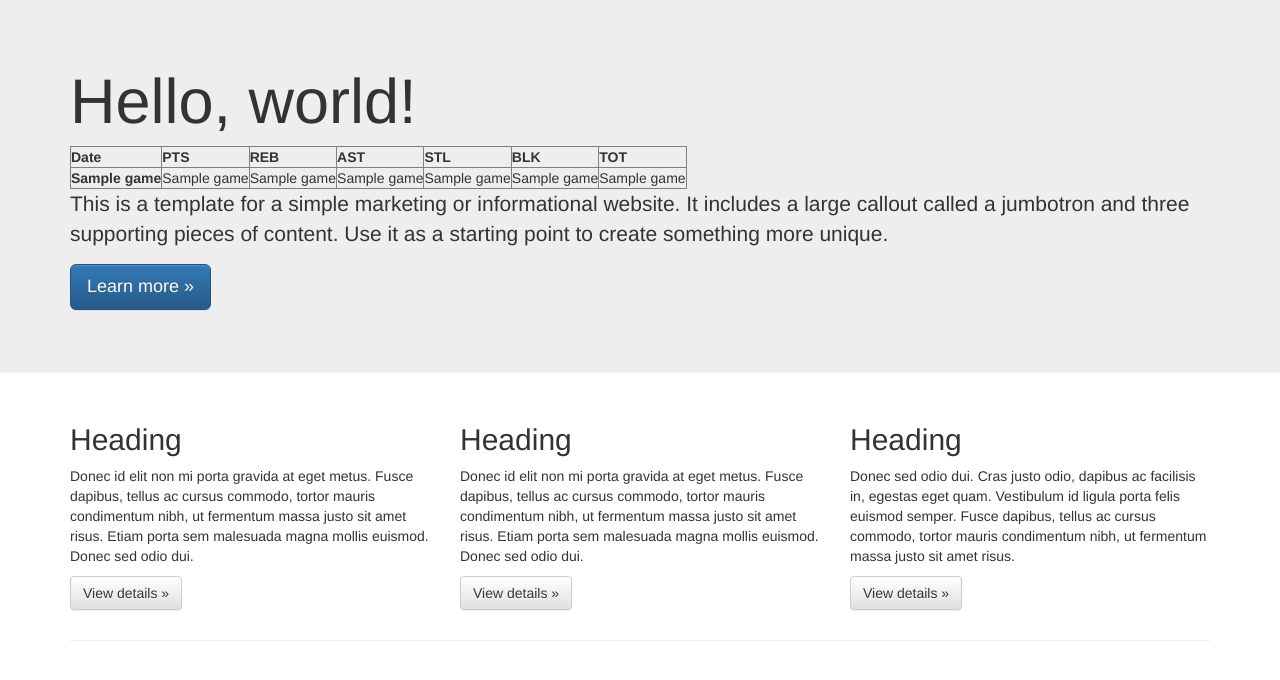
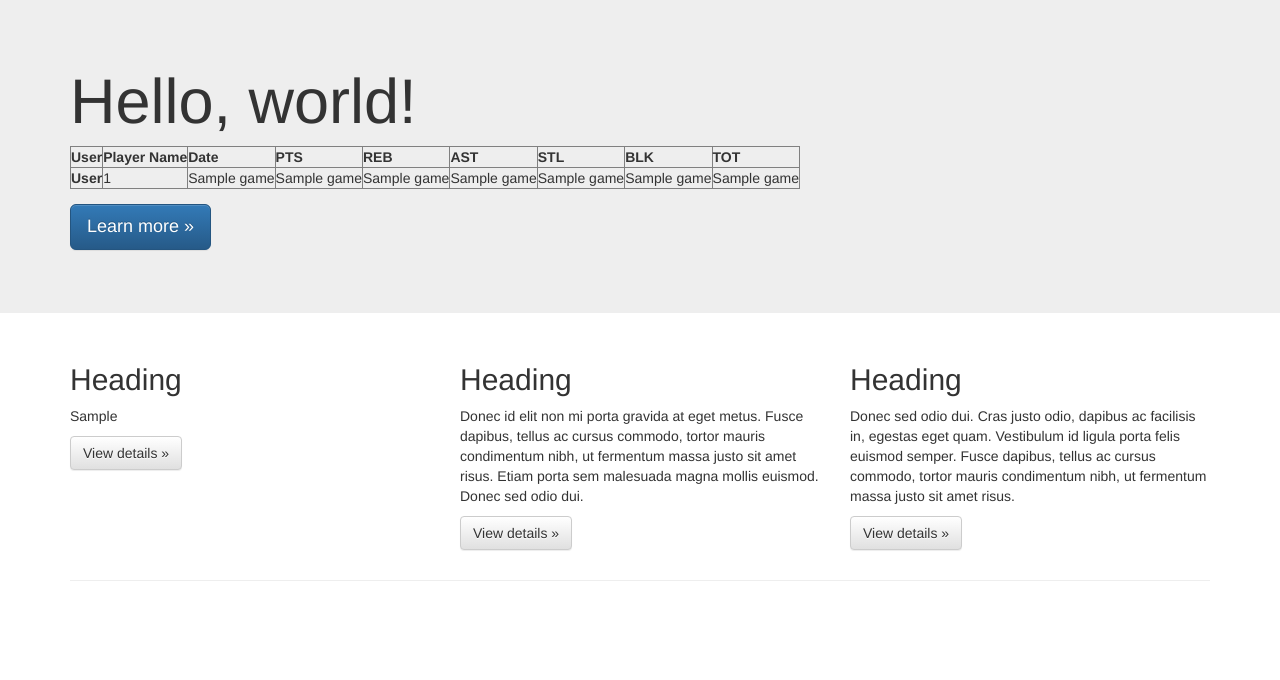
Before and after one commit to chrispuppe/finals-game, a Flask app: template templates/index.html in a window 1280 px wide. Shown: the part 51-731 px from the top of the page. Run offline with Flask 2, Linux system fonts and the light colour scheme; the template is opened without the code that fills it: most values are stand-ins (such as "Sample title", 1, 10 or a date in 2020); parts of the project's set-up code (start-up, migrations or seed data) failed here and were passed over; some libraries are stand-ins or nearby versions.

Commit message:
Working on user choices generating correct game data

```diff
--- a/app.py
+++ b/app.py
@@ -17,8 +17,14 @@ user_list = ['Andrew', 'Chris', 'Jake', 'Todd']
 @app.route('/index')
 def home():
     # updated_game_stats = all_player_selected_by_users()
-    steph=controller.get_player_finals_stats('Stephen Curry')
-    return render_template('index.html', steph=steph)
+    user_choices = controller.all_user_selections
+    game_data = []
+    for choice in user_choices:
+        selected_player = controller.get_player_finals_stats(choice[0])
+        selected_player.append(choice[2])
+        game_data.append(selected_player)
+    # steph=controller.get_player_finals_stats('Stephen Curry')
+    return render_template('index.html', game_data=game_data)
 
 @app.route('/admin')
 def admin():
--- a/controller.py
+++ b/controller.py
@@ -23,7 +23,12 @@ selected_year = '2021'
 finals_team_1 = 'GSW'
 finals_team_2 = 'MEM'
 
-finals_game_dates = ['APR 27, 2022', 'APR 24, 2022', 'APR 21, 2022 	']
+finals_game_dates = ['MAY 01, 2022', 'MAY 03, 2022', 'MAY 13, 2022']
+
+user_selection_1 = ['Stephen Curry', 'MAY 13, 2022', 'Chris']
+user_selection_2 = ['Stephen Curry', 'MAY 13, 2022', 'Andrew']
+
+all_user_selections = [user_selection_1, user_selection_2]
 
 def get_player_id(player_name):
     player_dict = players.get_players()
--- a/templates/index.html
+++ b/templates/index.html
@@ -12,6 +12,8 @@ Fantasy Finals
         <table border="1" class="dataframe data">
         <thead>
           <tr style="text-align: right;">
+            <th>User</th>
+            <th>Player Name</th>
             <th>Date</th>
             <th>PTS</th>
             <th>REB</th>
@@ -22,9 +24,11 @@ Fantasy Finals
           </tr>
         </thead>
         <tbody>
-        {% for game in steph %}
+        {% for game in game_data %}
           <tr>
-            <th>{{game[7]}}</th>
+            <th>User</th>
+            <td>{{game[0]}}</td>
+            <td>{{game[7]}}</td>
             <td>{{game[1]}}</td>
             <td>{{game[2]}}</td>
             <td>{{game[3]}}</td>
@@ -35,7 +39,7 @@ Fantasy Finals
         {% endfor %}
       </tbody>
     </table>
-        <p>This is a template for a simple marketing or informational website. It includes a large callout called a jumbotron and three supporting pieces of content. Use it as a starting point to create something more unique.</p>
+        <p></p>
         <p><a class="btn btn-primary btn-lg" href="#" role="button">Learn more &raquo;</a></p>
       </div>
     </div>
@@ -45,7 +49,7 @@ Fantasy Finals
       <div class="row">
         <div class="col-md-4">
           <h2>Heading</h2>
-          <p>Donec id elit non mi porta gravida at eget metus. Fusce dapibus, tellus ac cursus commodo, tortor mauris condimentum nibh, ut fermentum massa justo sit amet risus. Etiam porta sem malesuada magna mollis euismod. Donec sed odio dui. </p>
+          <p>{{ game_data }}</p>
           <p><a class="btn btn-default" href="#" role="button">View details &raquo;</a></p>
         </div>
         <div class="col-md-4">
```
